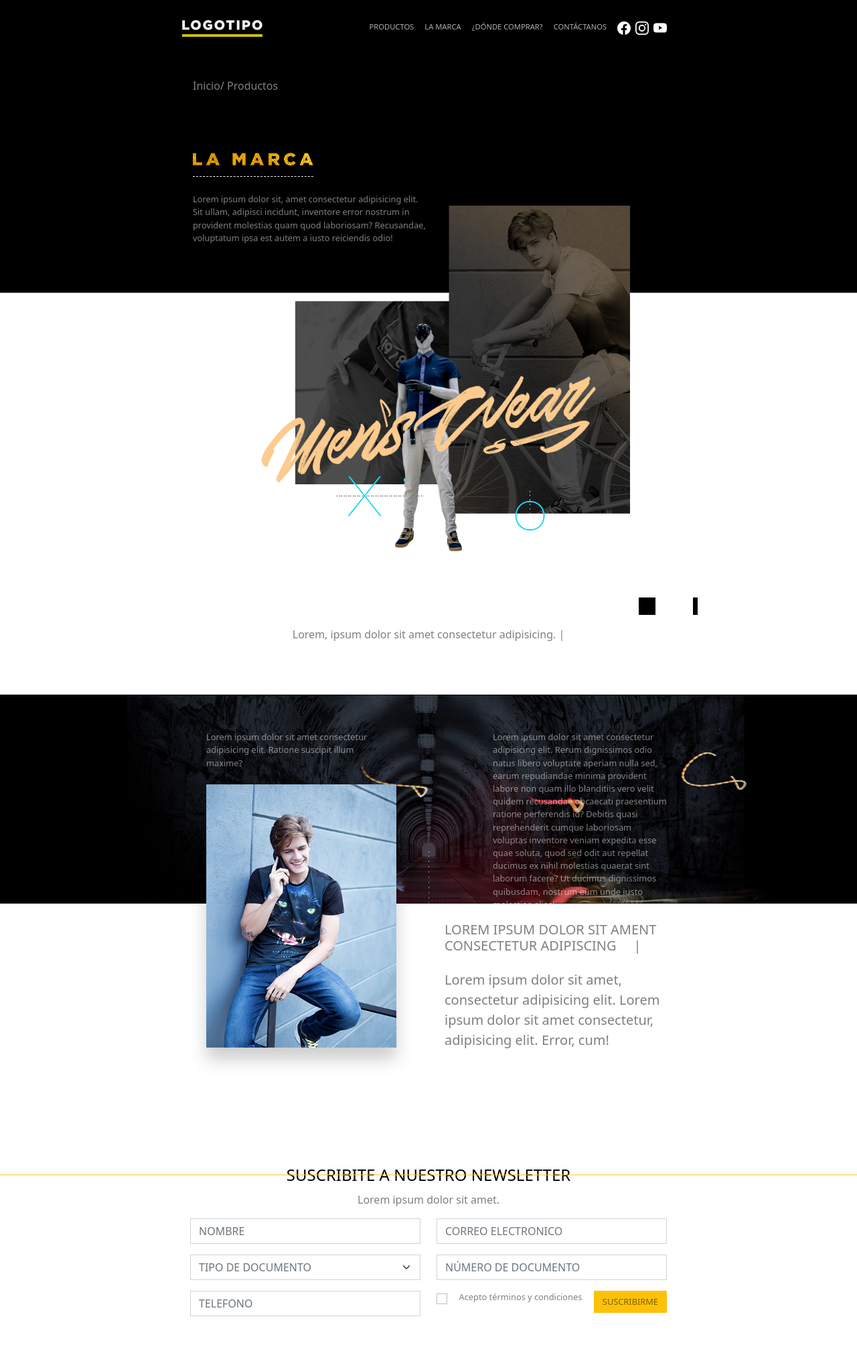
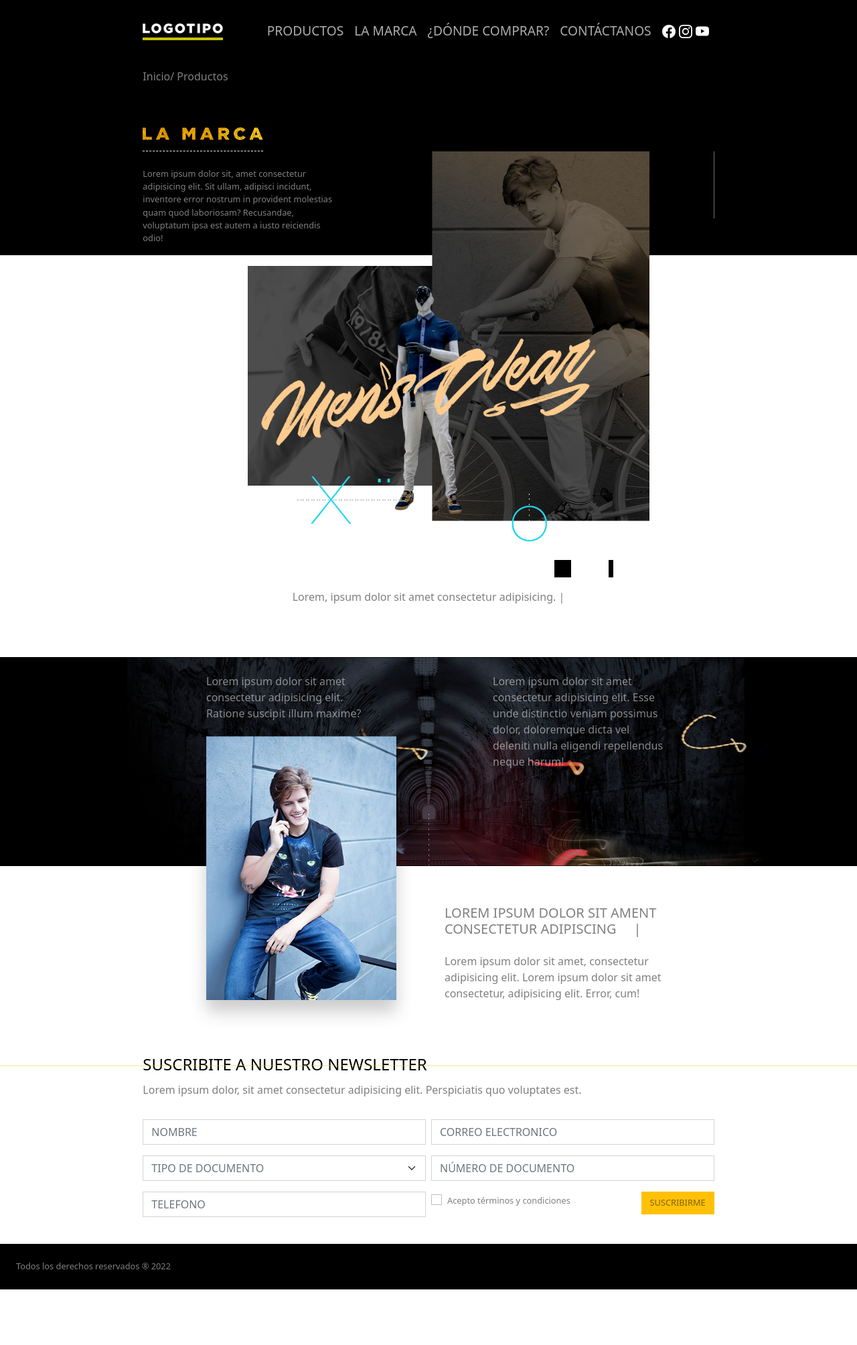
Before and after one commit to jhovannyvivas/landing-page-ddb, a website: page index.html in a window 1280 px wide. Shown: the top 2008 px of the page at 67% size. After the commit the page ends 1925 px from the top, so only its background shows below. Drawn offline with Linux system fonts and the light colour scheme.

Commit message:
cambios en la pagina principal

```diff
--- a/index.html
+++ b/index.html
@@ -6,20 +6,22 @@
   <meta http-equiv="X-UA-Compatible" content="IE=edge">
   <meta name="viewport" content="width=device-width, initial-scale=1.0">
   <link rel="stylesheet" href="style.css">
-  <title>Document</title>
+  <title>Landign page</title>
 </head>
 
 <body class=" p-0 m-0 ">
-  <div class="d-flex justify-content-center bg-dark p-0 m-0">
-    <div class="container">
-      <div class="row">
-        <div class="col-md-2">
+  <div class="">
+    <div class="d-flex flex-row bg-dark p-0 m-0">
+      <div class="container-fluid p-0 m-0  ">
+        <div class="row p-0 m-0 ">
+          <div class="col-md-2 p-0">
 
           </div>
-        <div class="col-12 col-md-8 ">
+          <div class="col-12 col-md-8 p-0">
+
             <nav class="navbar navbar-expand-lg navbar-dark bg-dark pb-0 sticky-top" id="navbar-example2">
               <div class="container-fluid p-0">
-              <a class="navbar-brand border-bottom border-4 align-items-end" href="#">
+                <a class="navbar-brand border-bottom-nav border-4 align-items-end" href="#">
                   <div class="  pb-0 mb-0  ">
                     <img src="./assets/logo.png" alt="Logo" width="120" height="15" class="d-inline-block pb-o mb-0 ">
 
@@ -32,30 +34,37 @@
                 </button>
                 <div class="collapse navbar-collapse bg-dark" id="navbarNav" data-bs-toggle="collapse">
                   <ul class="navbar-nav ">
-                  <li class="nav-item pt-3 pb-3 border-bottom-hover">
-                    <a class="nav-link  d-inline-block  pb-0 " id="link1" href="#scrollspyHeading1">PRODUCTOS</a>
+                    <li class="nav-item pt-3 pb-3 ">
+                      <a class="nav-link  d-inline-block  pb-0 border-bottom border-bottom-nav-hover " id="link1"
+                        href="#scrollspyHeading1">PRODUCTOS</a>
                     </li>
-                  <li class="nav-item pt-3 pb-3 border-bottom-hover">
-                    <a class="nav-link  d-inline-block  pb-0 " id="link2" href="#scrollspyHeading2">LA MARCA</a>
+                    <li class="nav-item pt-3 pb-3 ">
+                      <a class="nav-link  d-inline-block  pb-0 border-bottom border-bottom-nav-hover" id="link2"
+                        href="#scrollspyHeading2">LA MARCA</a>
                     </li>
-                  <li class="nav-item pt-3 pb-3 border-bottom-hover">
-                    <a class="nav-link  d-inline-block pb-0 " id="link3" href="#scrollspyHeading3">¿DÓNDE COMPRAR?</a>
+                    <li class="nav-item pt-3 pb-3 ">
+                      <a class="nav-link  d-inline-block pb-0 border-bottom border-bottom-nav-hover" id="link3"
+                        href="#scrollspyHeading3">¿DÓNDE COMPRAR?</a>
                     </li>
-                  <li class="nav-item pt-3 pb-3 border-bottom-hover">
-                    <a class="nav-link  d-inline-block pb-0 " id="link4" href="#scrollspyHeading4">CONTÁCTANOS</a>
+                    <li class="nav-item pt-3 pb-3 ">
+                      <a class="nav-link  d-inline-block pb-0 border-bottom border-bottom-nav-hover" id="link4"
+                        href="#scrollspyHeading4">CONTÁCTANOS</a>
                     </li>
                     <li class="nav-item pt-3 pb-3">
-                    <a class="nav-link  d-inline-block pb-0 " id="link5"> <img src="./assets/facebook.svg" alt="facebook"
-                        width="20" class="me-1 "> <img src="./assets/instagram.svg" alt="instagram" width="20"
-                        class="me-1 ">
-                      <img src="./assets/youtube.svg" alt="youtube" width="20" class="me-1 "></a>
+                      <a class="nav-link  d-inline-block pb-0 " id="link5"> <img
+                          class="border-bottom border-bottom-nav-hover" src="./assets/facebook.svg" alt="facebook"
+                          width="20" class="me-1 "> <img class="border-bottom border-bottom-nav-hover"
+                          src="./assets/instagram.svg" alt="instagram" width="20" class="me-1 ">
+                        <img class="border-bottom border-bottom-nav-hover" src="./assets/youtube.svg" alt="youtube"
+                          width="20" class="me-1 "></a>
                     </li>
                   </ul>
                 </div>
               </div>
             </nav>
+
           </div>
-        <div class="col-md-2">
+          <div class="col-md-2 p-0">
 
           </div>
         </div>
@@ -65,96 +74,180 @@
 
     </div>
 
+
+  </div>
+
+
+  <div>
+
     <div class="bg-dark d-flex justify-content-center">
 
-    <div class="container w-100 m-0">
-      <div class="row">
-        <div class="col-md-2"></div>
-        <div class="col-12 col-md-8">
+      <div class="container-fluid  p-0 m-0 ">
+        <div class="row p-0 m-0">
+          <div class="col-md-2  p-0 m-0" p-0></div>
+          <div class="col-12 col-md-8  p-0 m-0">
 
-          <section class=" pt-4 ps-3 pe-3 pb-4 d-flex justify-content-between flex-column">
+            <section class=" p-0 m-0 d-flex justify-content-between flex-column">
 
-            <div class="d-flex flex-column justify-content-center">
+              <div class="d-flex flex-column justify-content-center p-0 m-0">
                 <p id="scrollspyHeading1" class="pt-4 pb-4 text-white-50">Inicio/ Productos</p>
                 <img src="./assets/asset-person.png" alt="" width="100" class="bg-dark pt-4 mx-auto d-md-none">
 
               </div>
-            <div class="pt-4 pb-4 ">
 
+
+            </section>
+
+
+          </div>
+
+
+          <div class="col-md-2  p-0 m-0"></div>
+        </div>
+
+        <div class="row p-0 m-0">
+          <div class="col-md-2 p-0 m-0"></div>
+          <div class="col-md-8  p-0 m-0">
+
+            <div class="container  p-0 m-0">
+              <div class="row justify-content-between p-0 m-0">
+
+                <div class="col-12  p-0 m-0">
                   <img src="./assets/bgtext.png" alt="la marca" width="180" id="scrollspyHeading2"
                     class="pb-3 pt-4 border-bottom-101 ">
-              <p class="pt-4 mb-4 fs-8 text-white-50 w-md-50">Lorem ipsum dolor sit, amet consectetur adipisicing elit.
+                </div>
+                <div class="col-12 col-lg-4 p-0 m-0">
+
+                  <div class=" bg-dark w-100">
+
+                    <p class="pt-4 mb-3  fs-8 text-white-50 ">Lorem ipsum dolor sit, amet consectetur adipisicing elit.
                       Sit
                       ullam,
-                adipisci incidunt, inventore error nostrum in provident molestias quam quod laboriosam? Recusandae,
+                      adipisci incidunt, inventore error nostrum in provident molestias quam quod laboriosam?
+                      Recusandae,
                       voluptatum
                       ipsa est autem a iusto reiciendis odio!</p>
+
                   </div>
 
+                </div>
+                <div class="col-12 col-lg-7  p-0 m-0 position-relative border-end border-secondary"
+                  style="height: 100px;">
+                  <img src="./assets/asset-bg.png" alt="" class=" position-absolute top-0 start-140  w-600">
+                  <section class="d-flex justify-content-center ">
+
+
+
+
                   </section>
+
                 </div>
-        <div class="col-md-2"></div>
+
               </div>
             </div>
 
 
+          </div>
+          <div class="col-md-2  p-0 m-0"></div>
+        </div>
+
+
+      </div>
+    </div>
 
   </div>
 
-  <div class="bg-white" class="h-380 h-md-600">
+
+
+  <div class="container-fluid p-0 m-0 bg-white">
+
+    <div class="row p-0 m-0">
+
+      <div class="col-12 col-2 p-0 m-0"></div>
+      <div class="col-12 col-8 p-0 m-0">
+
+        <div class="row bg-white p-0 m-0">
+
+          <div class="col-12 col-md-2"></div>
+          <div class="col-12 col-md-8">
+
+            <div class="col bg-white">
+
 
               <section class="d-flex justify-content-center position-relative h-380 h-md-600">
 
 
-      <img src="./assets/asset-bg.png" alt=""   class=" position-absolute top-20 start-54 translate-middle  w-300 w-md-500">
-      <img src="./assets/text.png" alt="lema" class="position-absolute top-34 start-50 translate-middle w-300 w-md-500 "
-        style="z-index: 1000;">
+                <img src="./assets/text.png" alt="lema"
+                  class="position-absolute top-34 start-50 translate-middle w-300 w-md-500 " style="z-index: 1000;">
                 <img src="./assets/asset-person.png" alt="" width="100px"
-        class="pt-4 d-none d-md-block position-absolute top-34 start-50 translate-middle" style="z-index: 500;">
-      <p class="text-black-50 position-absolute top-85 start-50 translate-middle text-center">Lorem, ipsum dolor sit
+                  class="pt-4 d-none d-md-block position-absolute top-34 start-50 translate-middle"
+                  style="z-index: 500;">
+                <p class="text-black-50 position-absolute top-85 start-50 translate-middle text-center">Lorem, ipsum
+                  dolor sit
                   amet consectetur adipisicing. |
                 </p>
+
+
                 <img src="./assets/asset.png" alt="cuadro" class="position-absolute top-78 start-78 translate-middle">
 
               </section>
+
+
             </div>
 
-  <div class="overflow-hidden d-flex justify-content-center">
-    <img src="./assets/bg-asset-2.png" alt="" class=" w-lg-100">
+          </div>
+          <div class="col-12 col-md-2 p-0 m-0"></div>
+
         </div>
 
+      </div>
+      <div class="col-12 col-2 p-0 m-0"></div>
 
-  <div class="h-380" >
+
+    </div>
+
+  </div>
+
+  <div class="position-relative d-flex justify-content-center">
+    <img src="./assets/bg-asset-2.png" alt="" class="position-absolute w-100">
+    <div class="" style="z-index: 1000;">
 
       <div class="container">
         <div class="row">
           <div class="col-lg-2"></div>
           <div class="col-12 col-lg-8">
 
-          <div class="position-relative  d-flex justify-content-center ">
-            <div class="position-absolute top-0 start-50 translate-middle w-100">
+            <div class=" d-flex justify-content-center ">
+              <div class="w-100">
                 <div class="d-flex justify-content-center ">
 
                   <div class="container">
-                  <div class="row">
-                    <div class="col-12 col-md-6 col-lg-6 pe-4 ">
-                      <div>
-                        <p class="text-white-50 ps-4 pe-4 me-4 fs-8">Lorem ipsum dolor sit amet consectetur adipisicing elit. Ratione suscipit illum maxime?</p>
+                    <div class="row align-items-stretch">
+                      <div class="col-12 col-md-6 col-lg-6 pe-4 pt-4  ">
+                        <div class="d-flex justify-content-between flex-column h-100">
+                          <p class="text-white-50 ps-4 pe-4 me-4 fs-6">Lorem ipsum dolor sit amet consectetur
+                            adipisicing elit. Ratione suscipit illum maxime?</p>
                           <img src="./assets/asset-2.png" alt="" class="w-100 ps-0 ms-0">
 
                         </div>
                       </div>
-                    <div class="col-12 col-md-6 col-lg-6 ps-4 ">
+                      <div class="col-12 col-md-6 col-lg-6 ps-4  pt-4  ">
                         <div class="d-flex justify-content-between flex-column h-100">
                           <div class="ps-4">
-                          <p class="text-white-50 ms-4 ps-2 ps-md-4 fs-7  fs-md-7 ">Lorem ipsum dolor sit amet consectetur adipisicing elit. Rerum dignissimos odio natus libero voluptate aperiam nulla sed, earum repudiandae minima provident labore non quam illo blanditiis vero velit quidem recusandae obcaecati praesentium ratione perferendis id? Debitis quasi reprehenderit cumque laboriosam voluptas inventore veniam expedita esse quae soluta, quod sed odit aut repellat ducimus ex nihil molestias quaerat sint laborum facere? Ut ducimus dignissimos quibusdam, nostrum eum unde iusto molestiae alias!</p>
+                            <p class="text-white-50 ms-4 ps-2 ps-md-4 fs-6 fs-md-6 d-none d-md-block">Lorem ipsum dolor
+                              sit amet consectetur adipisicing elit. Esse unde distinctio veniam possimus dolor,
+                              doloremque dicta vel deleniti nulla eligendi repellendus neque harum! </p>
+                            <p class="text-black-50 ms-4 ps-2 ps-md-4 fs-6 fs-md-6 d-md-none pb-4
+                            ">Lorem ipsum dolor sit amet consectetur adipisicing elit. Esse unde distinctio veniam
+                              possimus dolor, doloremque dicta vel deleniti nulla eligendi repellendus neque harum! </p>
 
                           </div>
                           <div class="pb-4 ">
-                          <h5 class="text-black-50  fs-5 ">LOREM IPSUM DOLOR
+                            <h5 class="text-black-50  fs-5 fs-xl-5 ">LOREM IPSUM DOLOR
                               SIT AMENT CONSECTETUR ADIPISCING &#160 &#160 |</h5>
-                          <p class="text-black-50  mt-4 fs-5 ">Lorem ipsum dolor sit
-                            amet, consectetur adipisicing elit. Lorem ipsum dolor sit amet consectetur, adipisicing elit. Error, cum!</p>
+                            <p class="text-black-50  mt-4 fs-6 fs-xl-6 ">Lorem ipsum dolor sit
+                              amet, consectetur adipisicing elit. Lorem ipsum dolor sit amet consectetur, adipisicing
+                              elit. Error, cum!</p>
                           </div>
                         </div>
 
@@ -175,34 +268,61 @@
 
 
     </div>
-  <div>
-    <section id="scrollspyHeading4" class=" mb-4">
-
-      <div class="position-relative " style="height: 50px;">
-        <h5 class="fs-6 fs-md-4 text-dark text-center position-absolute top-50 start-50 translate-middle text-nowrap">SUSCRIBITE
-          A NUESTRO NEWSLETTER</h5>
-        <hr
-          class="position-absolute top-50 start-50 translate-middle w-100 m-0 border border-warning border-1 opacity-50">
   </div>
-      <p class="fs-7 fs-md-6 text-black-50 text-nowrap text-center">Lorem ipsum dolor sit amet.</p>
 
 
 
-      <form class="ms-4 me-4  pb-4" action="" class="d-flex flex-column justify-content-center">
-        <div class="container">
-          <div class="row">
-            <div class="col-md-2"></div>
-            <div class="col-12 col-md-8">
+  <div class="pt-4 mt-3">
+    <div class="container-fluid m-0 p-0 ">
 
-              <div class="d-flex justify-content-center">
+      <div class="row m-0 p-0 overflow-hidden">
+        <div class="col-12 col-lg-2 m-0 p-0">
+        </div>
+        <div class="col-12 col-lg-8 m-0 p-0 position-relative">
+          <h5 class="fs-6 fs-md-4 text-dark text-start  text-nowrap">
+            SUSCRIBITE
+            A NUESTRO NEWSLETTER</h5>
+            <hr class="position-absolute translate-middle top-0 start-50 vw-100 border border-1 border-warning">
+        </div>
+        <div class="col-12 col-lg-2 m-0 p-0">
+        </div>
+      </div>
 
-                <div class="container">
-                  <div class="row">
-                    <div class="col-12 col-md-6">
-                      <div class="">
+      <div class="row m-0 p-0">
+        <div class="col-12 col-lg-2 m-0 p-0"></div>
+        <div class="col-12 col-lg-8 m-0 p-0">
+          <section id="scrollspyHeading4" class=" m-0 p-0">
+
+            <p class="fs-7 fs-md-6 text-black-50 text-nowrap text-start pt-1 pb-3">Lorem ipsum dolor, sit amet consectetur adipisicing elit. Perspiciatis quo voluptates est.</p>
+
+            <div class="container-fluid  m-0 p-0">
+              <div class="row w-100 m-0 p-0">
+
+                <div class="col-12  m-0 p-0">
+
+
+                </div>
+
+              </div>
+            </div>
+
+            <form class="container-fluid m-0 p-0 ">
+
+
+              <div class="container-fluid m-0 p-0">
+
+                <div class="row ">
+
+                  <div class="col-12">
+
+                    <div class="row w-100 m-0 p-0">
+
+
+                      <div class="col-12 col-md-6 m-0 p-0 pe-lg-1">
+
                         <div class="mb-3">
-                          <input type="text" id="nombre-input" class="form-control" class="border-none" placeholder="NOMBRE"
-                            pattern="[a-zA-Z ]{2,254}" title="Solo letras" required>
+                          <input type="text" id="nombre-input" class="form-control" class="border-none"
+                            placeholder="NOMBRE" pattern="[a-zA-Z ]{2,254}" title="Solo letras" required>
                         </div>
                         <div class="mb-3">
 
@@ -217,16 +337,15 @@
                         </div>
 
                         <div class="mb-3">
-                          <input type="number" id="telefono-documento-input" class="form-control" placeholder="TELEFONO"
-                            required>
+                          <input type="number" id="telefono-documento-input" class="form-control"
+                            placeholder="TELEFONO" required>
                         </div>
 
                       </div>
-                    </div>
-                    <div class="col-12 col-md-6">
-                      <div>
+                      <div class="col-12 col-md-6 m-0 p-0 ps-lg-1">
                         <div class="mb-3">
-                          <input type="email" id="correo-input" class="form-control" placeholder="CORREO ELECTRONICO" required>
+                          <input type="email" id="correo-input" class="form-control"
+                            placeholder="CORREO ELECTRONICO" required>
                         </div>
 
 
@@ -241,10 +360,15 @@
 
                         <div class="mb-3 form-check">
                           <div class="d-flex justify-content-between">
+                            <div>
                               <input type="checkbox" class="form-check-input  " id="check" required>
-                            <label class="form-check-label text-black-50 fs-8 pe-2 ps-2" for="exampleCheck1">Acepto términos y
+                              <label class="form-check-label text-black-50 fs-8 pe-2" for="exampleCheck1">Acepto
+                                términos y
                                 condiciones</label>
-                              <button type="submit" id="boton_submit" class="btn btn-warning text-black-50 fs-8 fs-lg-7 ">
+
+                            </div>
+                            <button type="submit" id="boton_submit"
+                              class="btn btn-warning text-black-50 fs-8 fs-lg-7 ">
                               SUSCRIBIRME</button>
 
                           </div>
@@ -252,19 +376,12 @@
 
                       </div>
                     </div>
-                  </div>
-                </div>
+
 
 
 
 
                   </div>
-
-
-
-
-            </div>
-            <div class="col-md-2"></div>
                 </div>
 
               </div>
@@ -274,6 +391,14 @@
 
             </form>
           </section>
+        </div>
+        <div class="col-12 col-lg-2 m-0 p-0"></div>
+      </div>
+    </div>
+
+    <div class="d-flex">
+    </div>
+
   </div>
   <div class="bg-dark p-4 mt-4">
 
--- a/input.scss
+++ b/input.scss
@@ -94,7 +94,7 @@ $font-sizes: (
 
 $form-select-color: #6c757d;
 
-$nav-link-font-size: $font-size-base * 0.7;
+$nav-link-font-size: $font-size-base * 1.2;
 
 
 
@@ -125,10 +125,11 @@ $utilities: (
         property: border-bottom,
         state: hover,
         values: (
-          null: var(--bs-border-width) var(--bs-border-style) $color-amarillo-crema,
+          null: var(--bs-border-width) var(--bs-border-style) $dark,
           0: 0,
           50: 3px var(--bs-border-style) $color-amarillo-crema,
           101: 1px dashed #ffffff,
+          nav: var(--bs-border-width) var(--bs-border-style) $color-amarillo-crema
         )
       ),
       "width": (
@@ -147,6 +148,8 @@ $utilities: (
           300: 300px,
           400: 400px,
           500: 500px,
+          600: 600px,
+          700: 700px
         ),
       ),
       "height": (
```
Also changed, not shown: style.css, 1 other file. Lines whose indentation alone changed are shown as unchanged.
